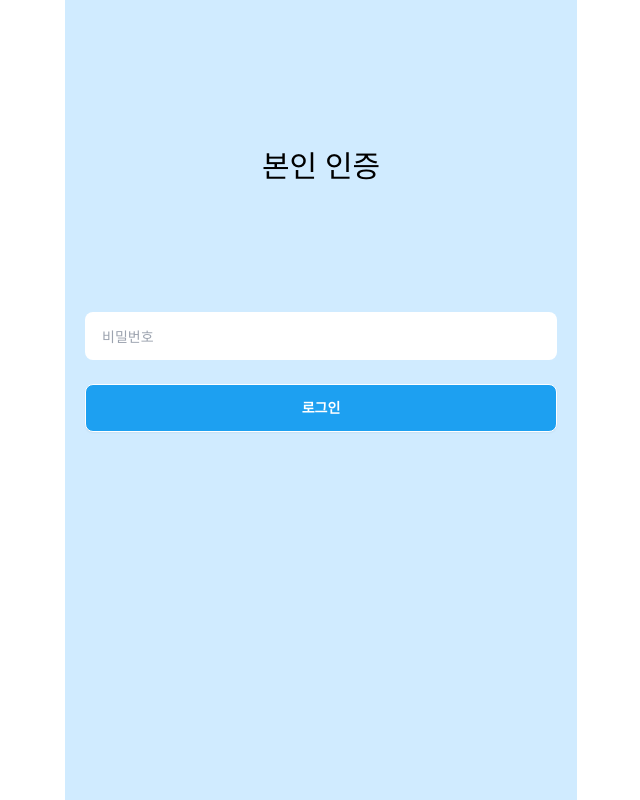
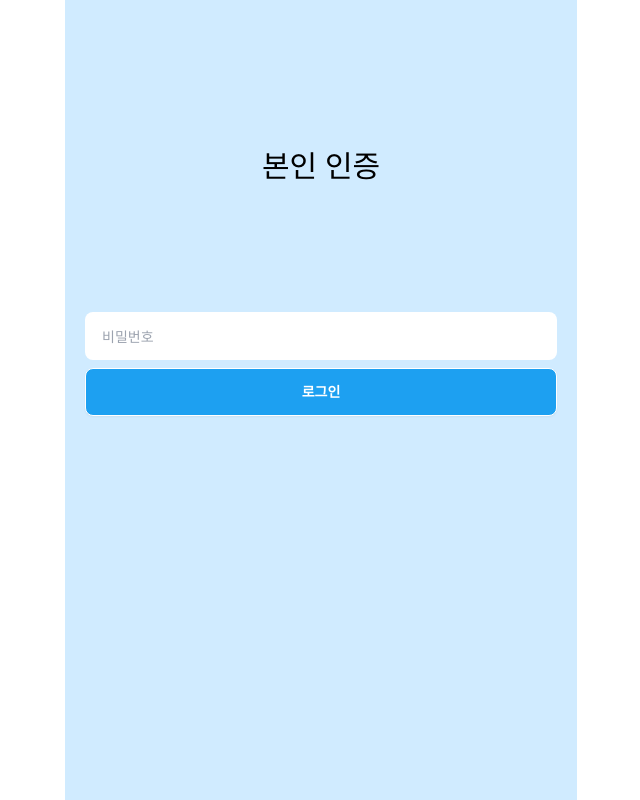
Before and after one commit to naramzik/twitter-namecard, a Next.js app: page /1/login in a window 1280 px wide. Shown: the whole page, without its empty margins (319-959 px from the left). Built offline with nearby package versions, Linux system fonts and the light colour scheme; what @ebay/nice-modal-react would draw is missing.

Commit message:
feat: toast 메시지 보여주는 함수 추가

```diff
--- a/package.json
+++ b/package.json
@@ -17,13 +17,16 @@
     "start": "next start"
   },
   "dependencies": {
+    "@ebay/nice-modal-react": "^1.2.13",
+    "@tanstack/react-query": "^5.18.0",
     "axios": "^1.6.5",
     "fakebase": "^0.3.0",
     "next": "14.0.4",
     "qrcode.react": "^3.1.0",
     "react": "^18",
     "react-dom": "^18",
-    "react-hook-form": "^7.49.3"
+    "react-hook-form": "^7.49.3",
+    "react-hot-toast": "^2.4.1"
   },
   "devDependencies": {
     "@commitlint/cli": "^18.2.0",
--- a/src/pages/[id]/login/index.tsx
+++ b/src/pages/[id]/login/index.tsx
@@ -2,6 +2,7 @@ import { useRouter } from 'next/router';
 import { useForm } from 'react-hook-form';
 import BasicLayout from '@/components/layout/BasicLayout';
 import { NextPageWithLayout } from '@/types/page';
+import { showToast } from '@/utils/showToast';
 
 interface Password {
   password: string;
@@ -15,7 +16,7 @@ const Page: NextPageWithLayout = () => {
     if (data.password === 'testPassword') {
       router.push(path);
     } else {
-      console.log('비밀번호가 틀렸습니다.');
+      showToast('error message', 'error');
     }
   };
 
@@ -33,16 +34,15 @@ const Page: NextPageWithLayout = () => {
     <div className="flex flex-col items-center h-screen">
       <div className="text-center text-3xl my-32">본인 인증</div>
       <form onSubmit={handleSubmit(handleSubmitHandler)} className="w-full">
-        <div className="flex flex-col">
+        <div className="flex flex-col gap-1">
           <input
             className="input input-md"
             placeholder="비밀번호"
             {...register('password', {
               required: '비밀번호를 입력해 주세요.',
-              validate: {},
             })}
           />
-          <div className="h-6 text-sm text-red-500">{errors.password?.message}</div>
+          <div className="text-sm text-red-500">{errors.password?.message}</div>
           <button type="submit" className="btn bg-accent text-white">
             로그인
           </button>
--- a/src/pages/_app.tsx
+++ b/src/pages/_app.tsx
@@ -2,6 +2,7 @@ import '@/styles/globals.css';
 
 import NiceModal from '@ebay/nice-modal-react';
 import { QueryClient, QueryClientProvider } from '@tanstack/react-query';
+import { Toaster } from 'react-hot-toast';
 import { NextPageWithLayout } from '@/types';
 import type { AppProps } from 'next/app';
 
@@ -15,6 +16,7 @@ export default function App({ Component, pageProps }: AppPropsWithLayout) {
 
   return (
     <QueryClientProvider client={queryClient}>
+      <Toaster />
       <NiceModal.Provider>{getLayout(<Component {...pageProps} />)}</NiceModal.Provider>
     </QueryClientProvider>
   );
--- /dev/null
+++ b/src/utils/showToast.ts
@@ -0,0 +1,10 @@
+import toast from 'react-hot-toast';
+
+type ToastType = 'success' | 'error';
+
+export const showToast = (message: string, type: ToastType) => {
+  toast[type](message, {
+    duration: 2000,
+    position: 'top-right',
+  });
+};
```
Also changed, not shown: 1 other file (tests, documents, lock files or other folders).
